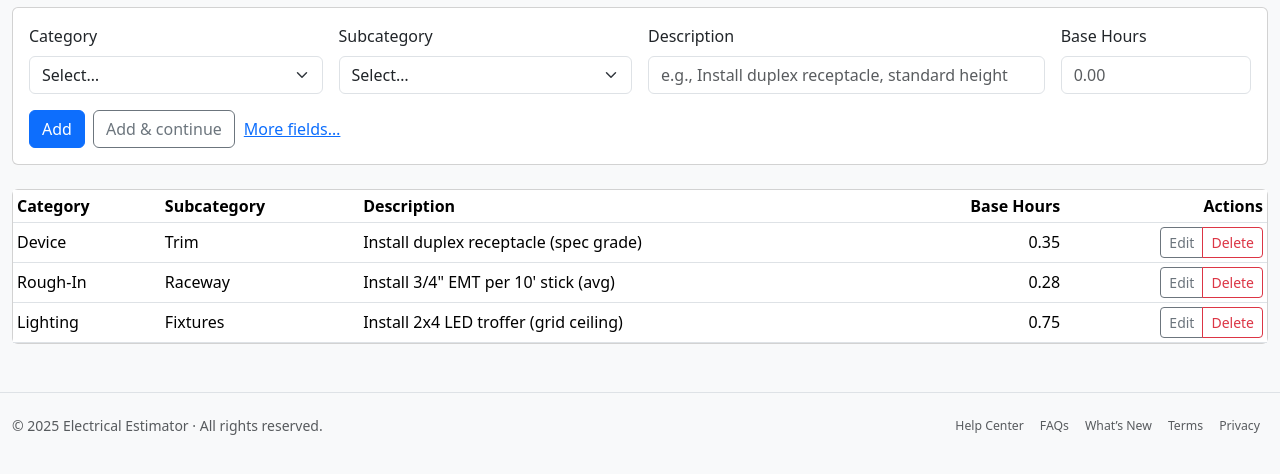
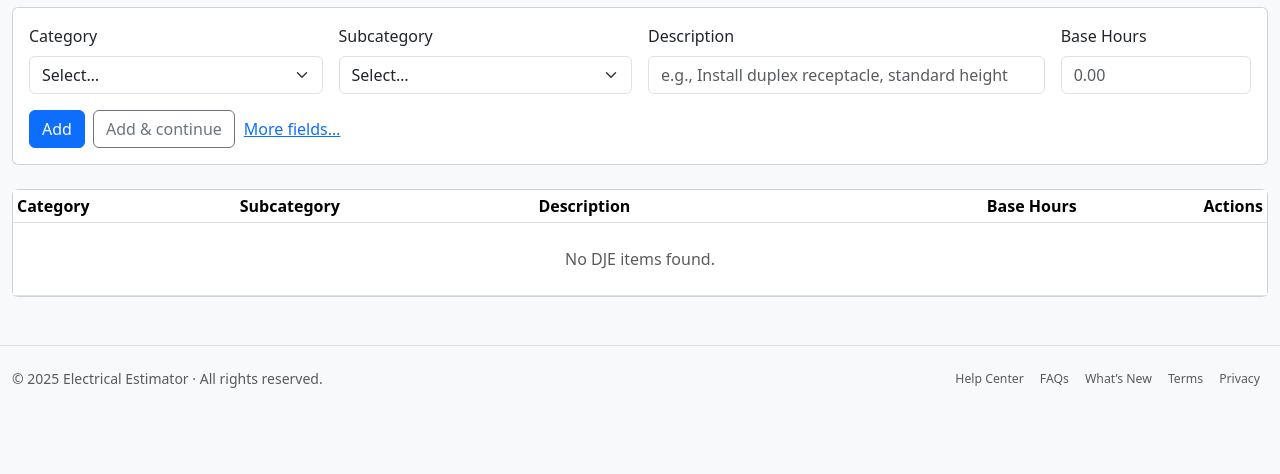
Before and after one commit to swh7930/electrical-estimator-saas, a Flask app: page /libraries/dje in a window 1280 px wide. Shown: the part 224-698 px from the top of the page. Run offline with Flask 3, Linux system fonts and the light colour scheme; parts of the project's set-up code (start-up, migrations or seed data) failed here and were passed over; some libraries are stand-ins or nearby versions.

Commit message:
libraries/dje: render real DB rows on index; keep DOM/data-* ready for edit/delete

```diff
--- a/app/blueprints/libraries/routes.py
+++ b/app/blueprints/libraries/routes.py
@@ -1,6 +1,7 @@
 from flask import render_template, request, jsonify
 from sqlalchemy import func
 from app.models.material import Material
+from app.models.dje_item import DjeItem
 from app.extensions import db
 from . import bp
 from sqlalchemy.exc import IntegrityError
@@ -162,11 +163,19 @@ def materials_update(material_id: int):
 
     return jsonify(ok=True), 200
 
-# Stubs now so sidebar won’t 404 when we wire them later
 @bp.get("/dje")
 def dje():
-    return render_template("dje/index.html")
-
+    # Simple, consistent listing (same style as Materials)
+    items = (
+        DjeItem.query
+        .order_by(
+            func.lower(DjeItem.category).asc(),
+            func.lower(DjeItem.subcategory).asc(),
+            func.lower(DjeItem.description).asc(),
+        )
+        .all()
+    )
+    return render_template("dje/index.html", items=items)
 
 @bp.get("/customers")
 def customers():
--- a/app/templates/dje/index.html
+++ b/app/templates/dje/index.html
@@ -71,44 +71,42 @@
             </tr>
           </thead>
           <tbody>
-            <!-- sample rows; replace with real data later -->
-            <tr>
-              <td>Device</td>
-              <td>Trim</td>
-              <td>Install duplex receptacle (spec grade)</td>
-              <td class="text-end">0.35</td>
+            {% if items %}
+              {% for i in items %}
+              <tr id="dje-{{ i.id }}">
+                <td class="text-nowrap">{{ i.category or "" }}</td>
+                <td class="text-nowrap">{{ i.subcategory or "" }}</td>
+                <td>{{ i.description or "" }}</td>
+                <td class="text-end">{{ "%.2f"|format(i.default_unit_cost or 0) }}</td>
                 <td class="text-end">
                   <div class="btn-group">
-                  <button class="btn btn-sm btn-outline-secondary" data-bs-toggle="modal" data-bs-target="#djeEditModal">Edit</button>
-                  <button class="btn btn-sm btn-outline-danger" data-bs-toggle="modal" data-bs-target="#confirmDeleteModal">Delete</button>
+                    <button
+                      class="btn btn-sm btn-outline-secondary"
+                      data-action="edit-dje"
+                      data-dje-id="{{ i.id }}"
+                      data-category="{{ i.category or '' }}"
+                      data-subcategory="{{ i.subcategory or '' }}"
+                      data-desc="{{ i.description or '' }}"
+                      data-cost="{{ i.default_unit_cost or '' }}"
+                      data-cost_code="{{ i.cost_code or '' }}"
+                      data-active="{{ 1 if (i.is_active or False) else 0 }}"
+                      title="Edit"
+                    >Edit</button>
+                    <button
+                      class="btn btn-sm btn-outline-danger"
+                      data-action="delete-dje"
+                      data-dje-id="{{ i.id }}"
+                      title="Delete"
+                    >Delete</button>
                   </div>
                 </td>
               </tr>
+              {% endfor %}
+            {% else %}
               <tr>
-              <td>Rough-In</td>
-              <td>Raceway</td>
-              <td>Install 3/4" EMT per 10' stick (avg)</td>
-              <td class="text-end">0.28</td>
-              <td class="text-end">
-                <div class="btn-group">
-                  <button class="btn btn-sm btn-outline-secondary" data-bs-toggle="modal" data-bs-target="#djeEditModal">Edit</button>
-                  <button class="btn btn-sm btn-outline-danger" data-bs-toggle="modal" data-bs-target="#confirmDeleteModal">Delete</button>
-                </div>
-              </td>
+                <td colspan="5" class="text-center text-muted py-4">No DJE items found.</td>
               </tr>
-            <tr>
-              <td>Lighting</td>
-              <td>Fixtures</td>
-              <td>Install 2x4 LED troffer (grid ceiling)</td>
-              <td class="text-end">0.75</td>
-              <td class="text-end">
-                <div class="btn-group">
-                  <button class="btn btn-sm btn-outline-secondary" data-bs-toggle="modal" data-bs-target="#djeEditModal">Edit</button>
-                  <button class="btn btn-sm btn-outline-danger" data-bs-toggle="modal" data-bs-target="#confirmDeleteModal">Delete</button>
-                </div>
-              </td>
-            </tr>
-            <!-- /sample rows -->
+            {% endif %}
           </tbody>
         </table>
       </div>
```
Lines whose indentation alone changed are shown as unchanged.
